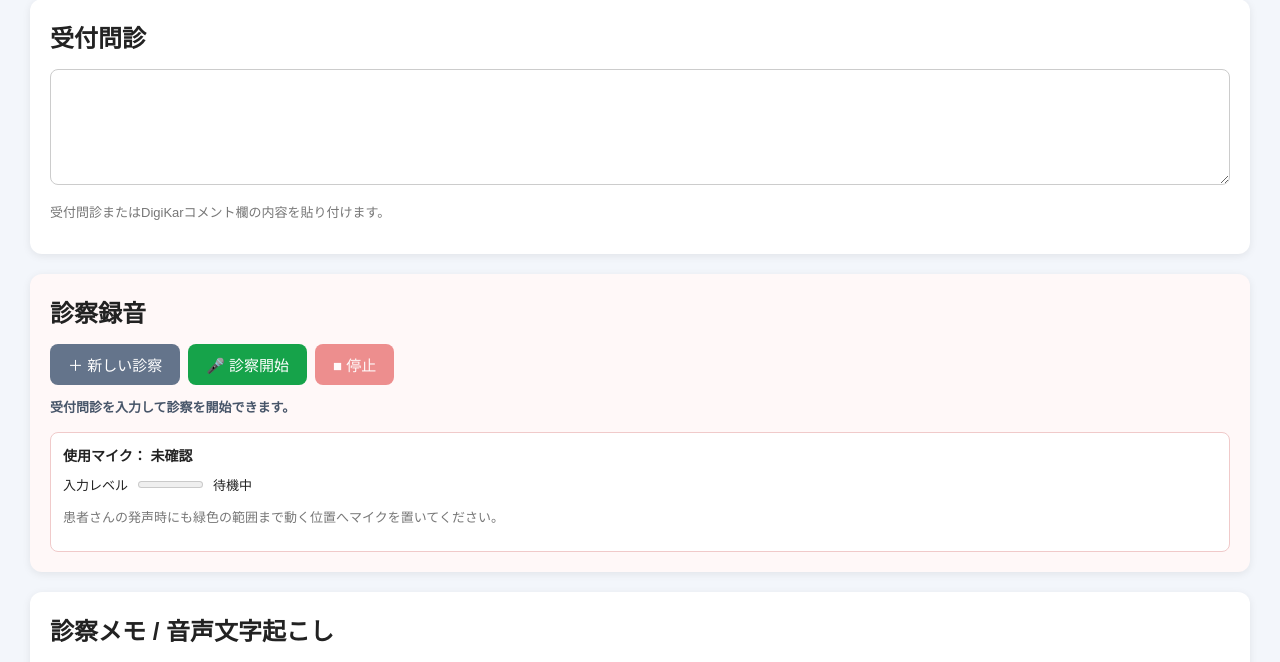
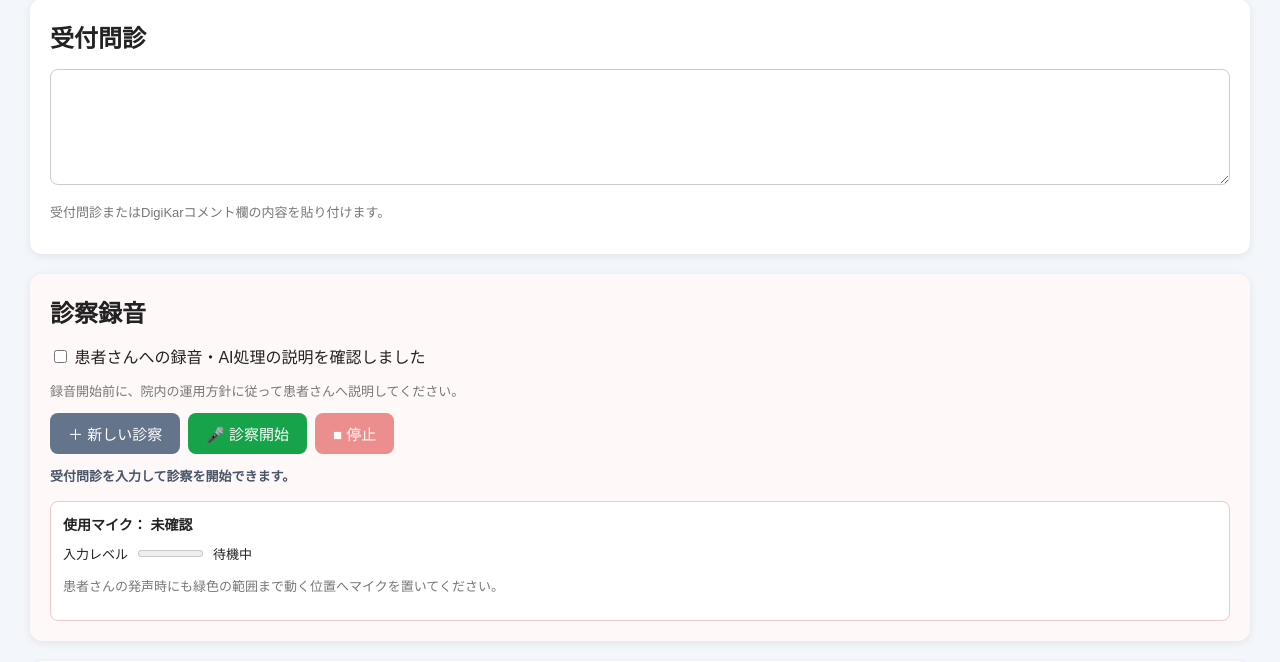
Before and after one commit to teshi0126-cell/teshigahara-AIClinic, a Django app: page / in a window 1280 px wide. Shown: the part 88-750 px from the top of the page. Run offline with Django 5.2, Linux system fonts and the light colour scheme.

Commit message:
Require recording and AI processing confirmation

```diff
--- a/soap/templates/soap/index.html
+++ b/soap/templates/soap/index.html
@@ -4,7 +4,7 @@
 <head>
     <meta charset="UTF-8">
     <title>AIClinic</title>
-    <link rel="stylesheet" href="{% static 'soap/css/ai_clinic.css' %}?v=23">
+    <link rel="stylesheet" href="{% static 'soap/css/ai_clinic.css' %}?v=24">
 </head>
 <body>
 
@@ -23,9 +23,16 @@
 
     <section class="card recording-card">
         <h2>診察録音</h2>
+        <label class="recording-confirmation">
+            <input type="checkbox" id="recordingConsent">
+            患者さんへの録音・AI処理の説明を確認しました
+        </label>
+        <p class="hint privacy-hint">
+            録音開始前に、院内の運用方針に従って患者さんへ説明してください。
+        </p>
         <div class="recording-actions">
             <button type="button" id="newSessionBtn" class="secondary">＋ 新しい診察</button>
-            <button type="button" id="startBtn" class="start">🎤 診察開始</button>
+            <button type="button" id="startBtn" class="start" disabled>🎤 診察開始</button>
             <button type="button" id="stopBtn" class="stop" disabled>■ 停止</button>
             <button type="button" id="retryFinalBtn" class="warning" hidden>↻ 最終処理を再試行</button>
         </div>
@@ -142,7 +149,7 @@
 
 </div>
 
-<script src="{% static 'soap/js/recorder.js' %}?v=22"></script>
+<script src="{% static 'soap/js/recorder.js' %}?v=24"></script>
 
 </body>
 </html>
```
